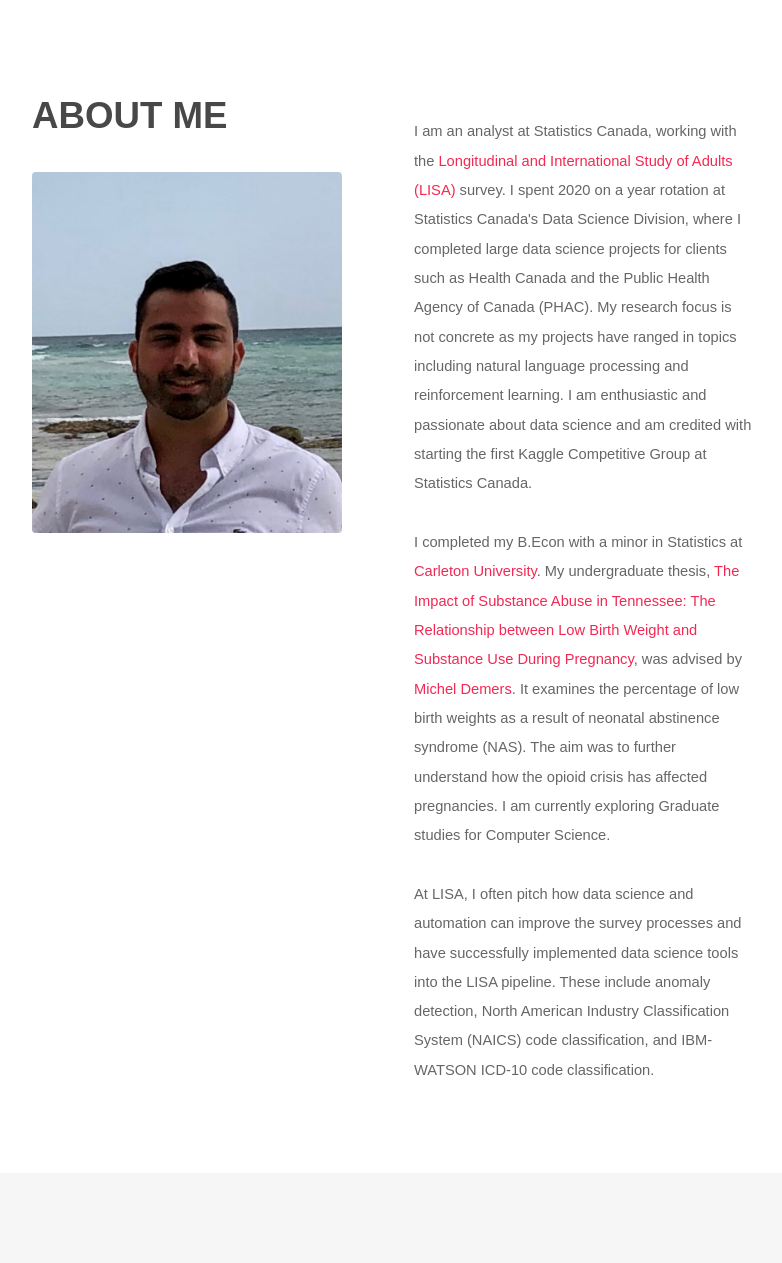
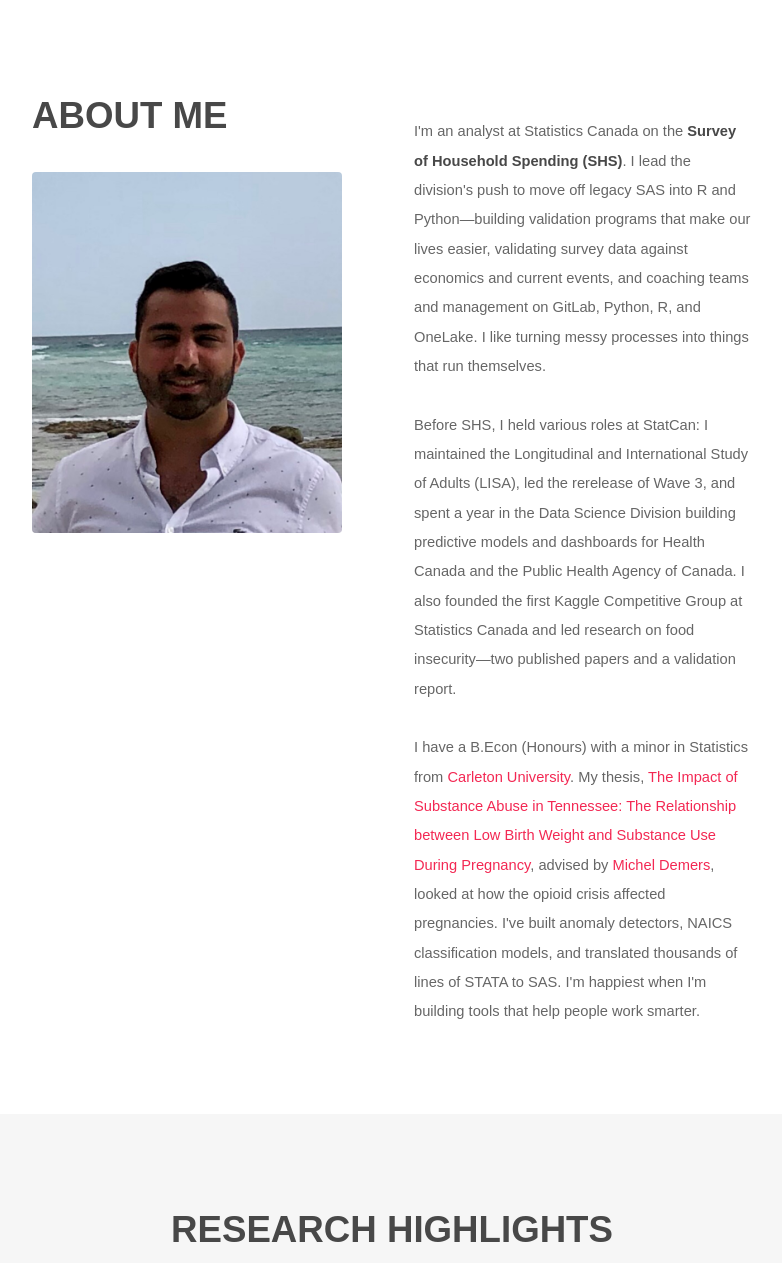
Before and after one commit to a-elhajj/a-elhajj.github.io, a Jekyll site: the page index.html, which Jekyll copies as it is, in a window 1280 px wide and 1400 px high, scrolled down 336 px. Shown: the part 137-1400 px from the top of the window, without its empty margins (248-1030 px from the left). Built offline with Jekyll 4.4.1, drawn with Linux system fonts in a browser that asks for light colours; some of the changed text lies outside the part shown.

Commit message:
Revamp homepage copy: SHS focus, new header, updated tone
- Update header from 'Statistics Machine Learning' to 'Creativity & Automation'
- Rewrite About section to highlight Survey of Household Spending role
- Emphasize SHS tasks: SAS→R/Python migration, validation, coaching on GitLab/R/OneLake
- Preserve past experience: LISA, Data Science Division, Kaggle founder, food insecurity research
- Add personal closing: building tools that help people work smarter
- Fix broken PHAC link HTML
- Update meta description and keywords for SEO
- Apply header change across index, research, and default layout

Co-authored-by: Cursor <cursoragent@cursor.com>

```diff
--- a/_layouts/default.html
+++ b/_layouts/default.html
@@ -42,7 +42,7 @@
 
     <!-- Header -->
         <header id="header" class="alt">
-            <h1><strong><a href="/">Statistics</a></strong> Machine Learning</h1>
+            <h1><strong><a href="/">Creativity</a></strong> & Automation</h1>
             <nav id="nav">
                 <ul>
                     <li><a href="/">Home</a></li>
--- a/index.html
+++ b/index.html
@@ -7,8 +7,8 @@
                 <meta http-equiv="Content-Security-Policy" content="default-src 'self'; base-uri 'self'; object-src 'none'; form-action 'self'; frame-ancestors 'none'; frame-src https://www.youtube.com https://www.youtube-nocookie.com; script-src 'self' 'unsafe-inline' https://cdn.jsdelivr.net https://www.googletagmanager.com; style-src 'self' 'unsafe-inline' https://fonts.googleapis.com; img-src 'self' data: https:; font-src 'self' https://fonts.gstatic.com data:; connect-src 'self' https://www.google-analytics.com https://region1.google-analytics.com; media-src 'self' https:; upgrade-insecure-requests; block-all-mixed-content">
                 <meta http-equiv="Permissions-Policy" content="camera=(), microphone=(), geolocation=()">
                 <title>Alexander El-Hajj - Homepage</title>
-                <meta name="description" content="Alexander El-Hajj portfolio featuring statistics, machine learning research, and data science projects." />
-                <meta name="keywords" content="Alexander El-Hajj, statistics, machine learning, research, data science, portfolio" />
+                <meta name="description" content="Alexander El-Hajj—Data Scientist & Analyst at Statistics Canada. Survey of Household Spending, R/Python migration, validation, automation." />
+                <meta name="keywords" content="Alexander El-Hajj, data science, Survey of Household Spending, Statistics Canada, R, Python, automation, validation" />
                 <link rel="stylesheet" href="css/skel.css" />
                 <link rel="stylesheet" href="css/style.css" />
                 <link rel="stylesheet" href="css/style-xlarge.css" />
@@ -51,7 +51,7 @@
 
 		<!-- Header -->
 			<header id="header" class="alt">
-          <h1><strong><a href="/">Statistics</a></strong> Machine Learning</h1>
+          <h1><strong><a href="/">Creativity</a></strong> & Automation</h1>
 				<nav id="nav">
 					<ul>
 						<li><a href="/">Home</a></li>
@@ -80,24 +80,11 @@
 							</div>
 							<div class="6u$ 12u$(medium)">
                 <br>
-				<p>I am an analyst at Statistics Canada, working with the <a href="https://www23.statcan.gc.ca/imdb/p2SV.pl?Function=getSurvey&Id=1285662">Longitudinal and International Study of Adults (LISA)</a>
-                    survey. I spent 2020 on a year rotation at Statistics Canada's Data Science Division, where I completed
-                    large data science projects for clients such as Health Canada and the Public Health Agency of Canada (PHAC)</a>.
-                    My research focus is not concrete as my projects have ranged in topics including natural language processing
-                    and reinforcement learning. I am enthusiastic and passionate about data science and am credited with starting the
-                    first Kaggle Competitive Group at Statistics Canada.</p>
+				<p>I'm an analyst at Statistics Canada on the <strong>Survey of Household Spending (SHS)</strong>. I lead the division's push to move off legacy SAS into R and Python—building validation programs that make our lives easier, validating survey data against economics and current events, and coaching teams and management on GitLab, Python, R, and OneLake. I like turning messy processes into things that run themselves.</p>
 
-            <p>I completed my B.Econ with a minor in Statistics at <a href="https://carleton.ca/economics/">Carleton University</a>.
-            My undergraduate thesis, <a href="/docs/LowBirthNAS.pdf">The Impact of Substance Abuse in Tennessee: The Relationship between Low Birth
-                Weight and Substance Use During Pregnancy</a>, was advised by <a href="https://carleton.ca/economics/people/demers-michel/">Michel Demers</a>.
-                It examines the percentage of low birth weights as a result of neonatal abstinence syndrome (NAS).
-                The aim was to further understand how the opioid crisis has affected pregnancies.
-                I am currently exploring Graduate studies for Computer Science.</p>
+            <p>Before SHS, I held various roles at StatCan: I maintained the Longitudinal and International Study of Adults (LISA), led the rerelease of Wave 3, and spent a year in the Data Science Division building predictive models and dashboards for Health Canada and the Public Health Agency of Canada. I also founded the first Kaggle Competitive Group at Statistics Canada and led research on food insecurity—two published papers and a validation report.</p>
 
-        <p>At LISA, I often pitch how data science and automation can improve the survey processes and have successfully
-            implemented data science tools into the LISA pipeline. These include anomaly detection,
-            North American Industry Classification System (NAICS) code classification,
-            and IBM-WATSON ICD-10 code classification.</p>
+        <p>I have a B.Econ (Honours) with a minor in Statistics from <a href="https://carleton.ca/economics/">Carleton University</a>. My thesis, <a href="/docs/LowBirthNAS.pdf">The Impact of Substance Abuse in Tennessee: The Relationship between Low Birth Weight and Substance Use During Pregnancy</a>, advised by <a href="https://carleton.ca/economics/people/demers-michel/">Michel Demers</a>, looked at how the opioid crisis affected pregnancies. I've built anomaly detectors, NAICS classification models, and translated thousands of lines of STATA to SAS. I'm happiest when I'm building tools that help people work smarter.</p>
 
                                                         </div>
                                                 </div>
--- a/research.html
+++ b/research.html
@@ -51,7 +51,7 @@
 
         <!-- Header -->
             <header id="header" class="alt">
-          <h1><strong><a href="/">Statistics</a></strong> Machine Learning</h1>
+          <h1><strong><a href="/">Creativity</a></strong> & Automation</h1>
                 <nav id="nav">
                     <ul>
                         <li><a href="/">Home</a></li>
```
